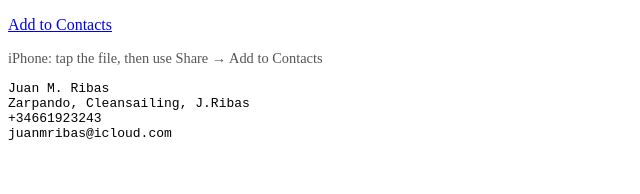
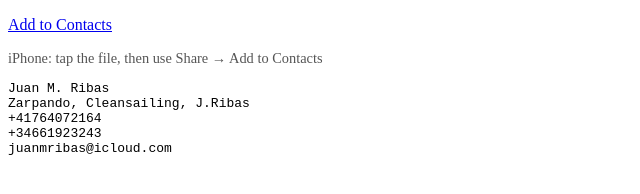
Before and after one commit to 6bwrxn5xrt-svg/6bwrxn5xrt-svg, a plain HTML site: page index.html in a window 1280 px wide. Shown: the whole page, without its empty margins (0-640 px from the left). Drawn offline with Linux system fonts and the light colour scheme.

Commit message:
Update index.html

```diff
--- a/index.html
+++ b/index.html
@@ -17,6 +17,7 @@
 <pre>
 Juan M. Ribas
 Zarpando, Cleansailing, J.Ribas
++41764072164
 +34661923243
 juanmribas@icloud.com
 </pre>
```
